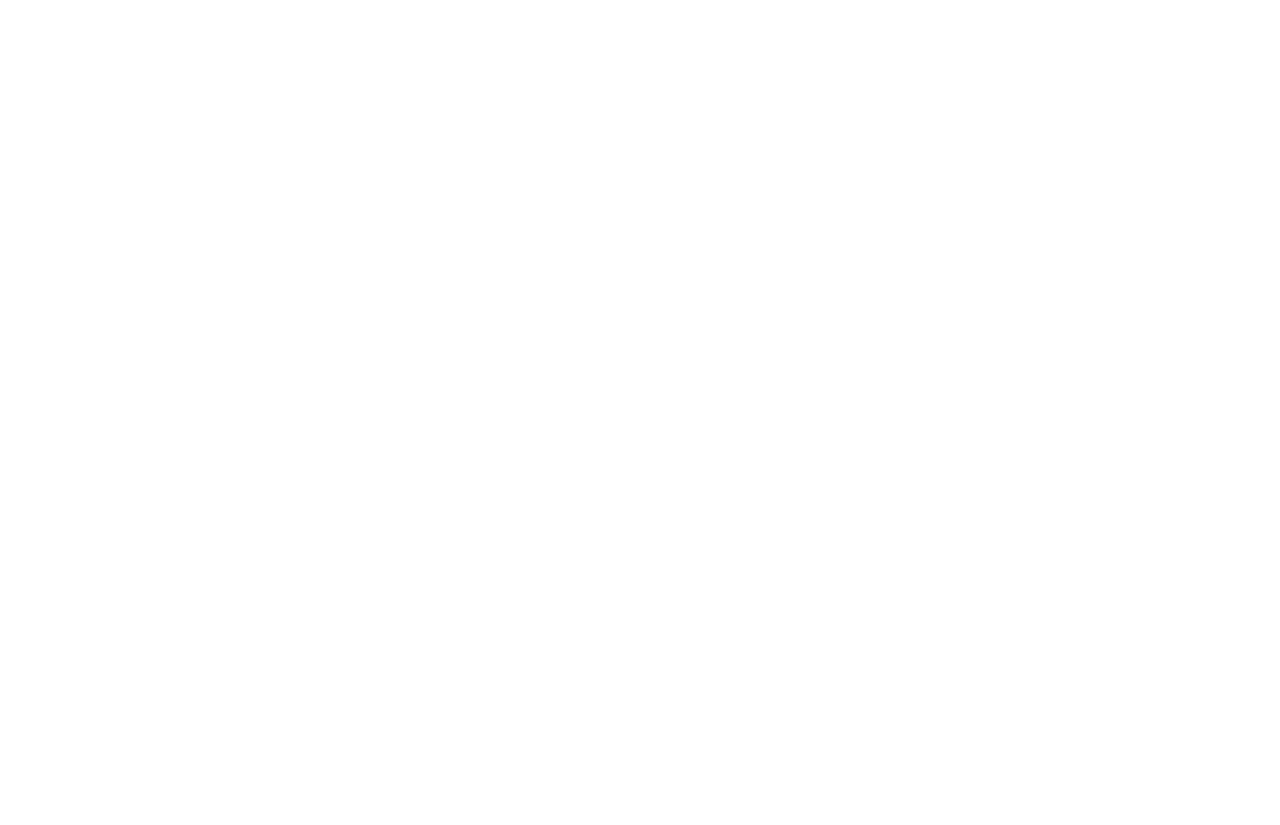
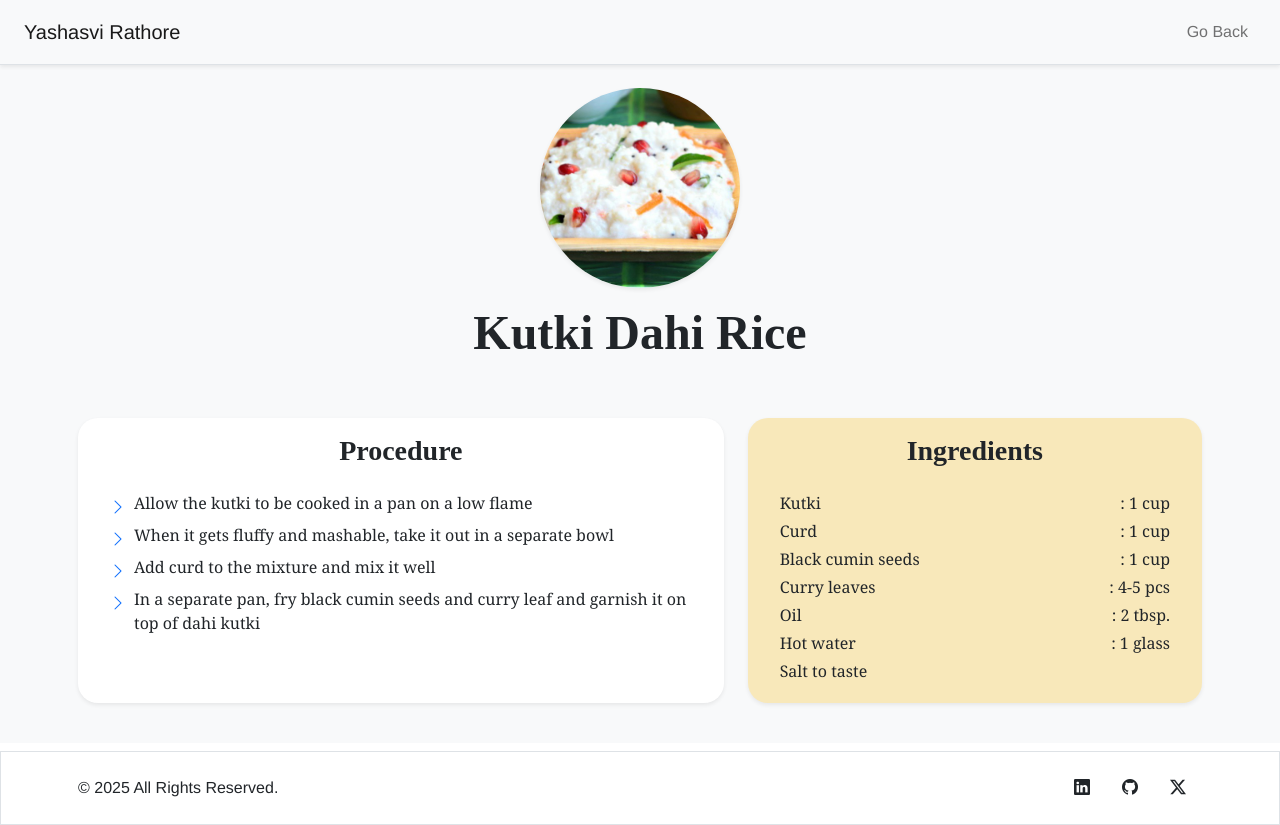
Before and after one commit to Self-Lakshh/PHD-Portfolio.github.io, a plain HTML site: page pages/recipes/kutki-dahi-rice.html in a window 1280 px wide. Before the commit the page ends 800 px from the top, so only its background shows below. Drawn offline with nearby package versions, Linux system fonts and the light colour scheme; files that its build step writes are made by us from their sources.

Commit message:
Added Kutki Dahi Rice Page

```diff
--- a/pages/recipes/kutki-dahi-rice.html
+++ b/pages/recipes/kutki-dahi-rice.html
@@ -0,0 +1,179 @@
+<!DOCTYPE html>
+<html lang="en">
+
+<head>
+    <meta charset="UTF-8">
+    <meta name="viewport" content="width=device-width, initial-scale=1.0">
+    <title>Kutki Dahi Rice Recipe</title>
+
+    <!-- Web Icon -->
+    <link rel="shortcut icon" href="./../assets/icon.svg" type="image/svg+xml">
+
+    <!-- Bootstrap 5 CSS -->
+    <link href="https://cdn.jsdelivr.net/npm/bootstrap@5.0.2/dist/css/bootstrap.min.css" rel="stylesheet">
+
+    <!-- Bootstrap Icons -->
+    <link rel="stylesheet" href="https://cdn.jsdelivr.net/npm/bootstrap-icons@1.11.3/font/bootstrap-icons.min.css">
+
+    <!-- Animate.css -->
+    <link rel="stylesheet" href="https://cdnjs.cloudflare.com/ajax/libs/animate.css/4.1.1/animate.min.css" />
+
+    <!-- AOS Animation Library -->
+    <link href="https://cdn.jsdelivr.net/npm/aos@2.3.4/dist/aos.css" rel="stylesheet">
+
+    <!-- Default CSS -->
+    <link rel="stylesheet" href="./../style.css">
+
+    <style>
+        .card-font {
+            font-family: 'Georgia', 'Times New Roman', serif;
+        }
+
+        .card-head-font {
+            font-family: 'Playfair Display', serif;
+        }
+    </style>
+
+
+</head>
+
+<body>
+    <!-- Navigation Bar -->
+    <nav class="navbar navbar-expand-lg navbar-light bg-light border-bottom shadow-sm fixed-top">
+        <div class="container-fluid px-4 py-1">
+            <a class="navbar-brand" href="/pages/research2.html">Yashasvi Rathore</a>
+            <button class="navbar-toggler" type="button" data-bs-toggle="offcanvas" data-bs-target="#offcanvasNav">
+                <span class="navbar-toggler-icon"></span>
+            </button>
+            <div class="collapse navbar-collapse justify-content-end" id="navbarNav">
+                <ul class="navbar-nav gap-3">
+                    <li class="nav-item"><a class="nav-link" href="/pages/research2.html">Go Back</a></li>
+                </ul>
+            </div>
+        </div>
+    </nav>
+
+    <!-- Offcanvas Nav -->
+    <div class="offcanvas offcanvas-start" tabindex="-1" id="offcanvasNav">
+        <div class="offcanvas-header">
+            <h5 class="offcanvas-title">Menu</h5>
+            <button type="button" class="btn-close" data-bs-dismiss="offcanvas"></button>
+        </div>
+        <div class="offcanvas-body">
+            <ul class="navbar-nav">
+                <li class="nav-item"><a class="nav-link" href="/pages/research2.html">Go Back</a></li>
+            </ul>
+        </div>
+    </div>
+
+    <!-- Main Content -->
+    <main class="container-fluid my-2 p-0">
+        <!-- Kutki Dahi Rice -->
+        <section id="sanwa-kheer" class="py-3 bg-light mt-5" data-aos="fade-down">
+            <div class="container py-4">
+                <!-- Header -->
+                <div class="row justify-content-center text-center mb-5">
+                    <div class="col-md-12">
+                        <img src="/assets/recipes/kutki-dahi-rice.jpg" alt="Kutki Dahi Rice"
+                            class="img-fluid rounded-circle shadow-sm mb-3" style="max-width:200px; object-fit: cover;">
+                        <h2 class="fw-bold display-5 card-head-font">Kutki Dahi Rice</h2>
+                    </div>
+                </div>
+
+                <!-- Content -->
+                <div class="row g-4 align-items-stretch">
+                    <!-- Procedure -->
+                    <div class="col-md-7" data-aos="fade-up" data-aos-delay="200">
+                        <div class="card shadow-sm border-0 h-100 px-3" style="border-radius: 20px;">
+                            <div class="card-body d-flex flex-column">
+                                <h3 class="fw-bold mb-4 text-center card-head-font">Procedure</h3>
+                                <ul class="list-unstyled card-font mb-0">
+                                    <li class="d-flex mb-1">
+                                        <i class="bi bi-chevron-right text-primary me-2 mt-1"></i>Allow the kutki to be
+                                        cooked in a pan on a
+                                        low flame
+                                    </li>
+                                    <li class="d-flex mb-1">
+                                        <i class="bi bi-chevron-right text-primary me-2 mt-1"></i>When it gets fluffy
+                                        and mashable, take it
+                                        out in a separate bowl
+                                    </li>
+                                    <li class="d-flex mb-1">
+                                        <i class="bi bi-chevron-right text-primary me-2 mt-1"></i>Add curd to the
+                                        mixture and mix it well
+                                    </li>
+                                    <li class="d-flex mb-1">
+                                        <i class="bi bi-chevron-right text-primary me-2 mt-1"></i>In a separate pan, fry
+                                        black cumin seeds
+                                        and curry leaf and garnish it on top of dahi kutki
+                                    </li>
+                                </ul>
+                            </div>
+                        </div>
+                    </div>
+
+                    <!-- Ingredients -->
+                    <div class="col-md-5" data-aos="fade-up" data-aos-delay="200">
+                        <div class="card shadow-sm border-0 h-100 px-3"
+                            style="background-color: #f8e8ba; border-radius: 20px;">
+                            <div class="card-body d-flex flex-column">
+                                <h3 class="fw-bold text-center mb-4 card-head-font">Ingredients</h3>
+                                <ul class="list-unstyled card-font mb-0">
+                                    <li class="d-flex justify-content-between mb-1"><span>Kutki</span><span>: 1
+                                            cup</span></li>
+                                    <li class="d-flex justify-content-between mb-1"><span>Curd</span><span>: 1
+                                            cup</span></li>
+                                    <li class="d-flex justify-content-between mb-1"><span>Black cumin
+                                            seeds</span><span>: 1 cup</span></li>
+                                    <li class="d-flex justify-content-between mb-1"><span>Curry leaves</span><span>:
+                                            4-5 pcs</span></li>
+                                    <li class="d-flex justify-content-between mb-1"><span>Oil</span><span>: 2
+                                            tbsp.</span></li>
+                                    <li class="d-flex justify-content-between mb-1"><span>Hot water</span><span>: 1
+                                            glass</span></li>
+                                    <li class="d-flex justify-content-between mb-1"><span>Salt to
+                                            taste</span></li>
+                                </ul>
+                            </div>
+                        </div>
+                    </div>
+
+                </div>
+            </div>
+        </section>
+
+    </main>
+
+    <!-- Footer -->
+    <footer class="text-dark py-2 border border-top">
+        <div class="container d-flex justify-content-between align-items-center">
+            <!-- Left: Copyright Text -->
+            <p class="mb-0">&copy;
+                <script>document.write(new Date().getFullYear());</script> All Rights Reserved.
+            </p>
+
+            <!-- Right: Social Media Icons -->
+            <div class="d-flex">
+                <a href="https://linkedin.com/in/your-profile" target="_blank" class="text-dark nav-link">
+                    <i class="bi bi-linkedin"></i>
+                </a>
+                <a href="https://github.com/your-profile" target="_blank" class="text-dark nav-link">
+                    <i class="bi bi-github"></i>
+                </a>
+                <a href="https://twitter.com/your-profile" target="_blank" class="text-dark nav-link">
+                    <i class="bi bi-twitter-x"></i>
+                </a>
+            </div>
+        </div>
+    </footer>
+
+    <!-- Bootstrap JS -->
+    <script src="https://cdn.jsdelivr.net/npm/@popperjs/core@2.9.2/dist/umd/popper.min.js"></script>
+    <script src="https://cdn.jsdelivr.net/npm/bootstrap@5.0.2/dist/js/bootstrap.min.js"></script>
+    <script src="https://cdn.jsdelivr.net/npm/aos@2.3.4/dist/aos.js"></script>
+    <script>
+        AOS.init({ offset: 100, duration: 1000, once: true });
+    </script>
+</body>
+
+</html>
```
Also changed, not shown: pages/recipes/sanwa-cutlet.html (+1 -1 lines), pages/recipes/sanwa-kheer.html (+1 -1 lines).
